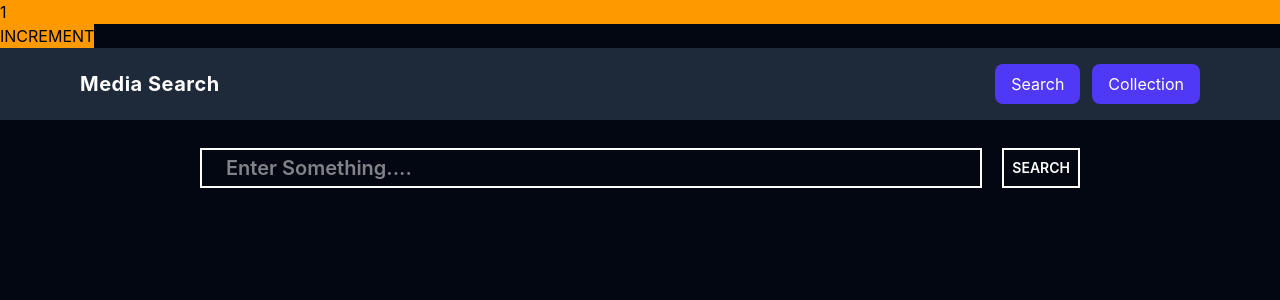
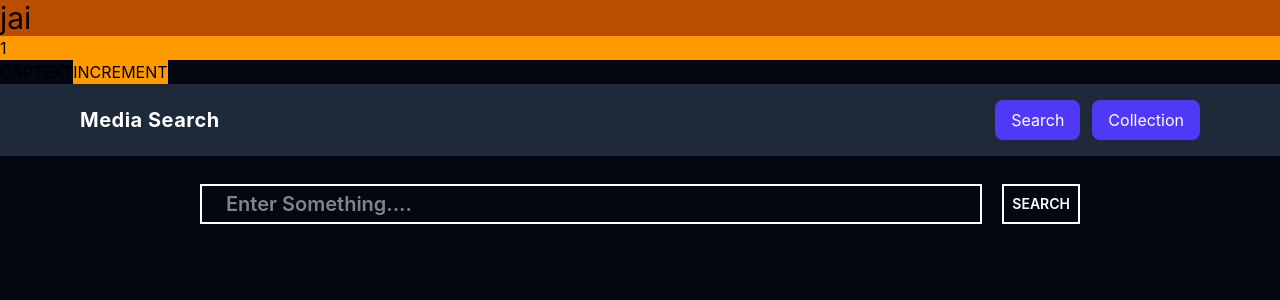
Before and after one commit to jai5027/FRONTEND_PRACTICE_REACTJS, a React (Vite) app: page / in a window 1280 px wide. Shown: the top 300 px of the page. Built offline with nearby package versions, Linux system fonts and the light colour scheme; no server answers.

Commit message:
zustand onway

```diff
--- a/src/App.jsx
+++ b/src/App.jsx
@@ -7,16 +7,14 @@ import Home from "./pages/Home.jsx"
 import useCreate from "../src/zustand.js"
 
 function App() {
-const state = useCreate()
-
-const BtnClick = () => {
-  state.increment()
-}
+const {count, increment, capital, name} = useCreate()
 
   return (
     <div>
-      <h1 className="bg-amber-500">{state.count}</h1>
-      <button className="bg-amber-500" onClick={BtnClick}>INCREMENT</button>
+      <h1 className="bg-amber-700 text-3xl">{name}</h1>
+      <h1 className="bg-amber-500">{count}</h1>
+      <button onClick={capital}>CAPTEXT</button>
+      <button className="bg-amber-500" onClick={increment}>INCREMENT</button>
       <Navbar />
  <div className='text-center h-full pb-10 text-sm font-semibold text-white bg-gray-950'>
   <Outlet />
--- a/src/zustand.js
+++ b/src/zustand.js
@@ -1,6 +1,6 @@
 import { create } from 'zustand'
 
-const useCreate = create((set) => {
+const useCreate = create((set, get) => {
     return {
         count: 1,
         name: 'jai',
@@ -8,6 +8,13 @@ const useCreate = create((set) => {
             set((state) => ({
                 count: state.count + 1
             }))
+        },
+
+        capital: () => {
+            const { name } = get()
+            set({
+                name: name.charAt(0).toUpperCase() + name.slice(1)
+            })
         }
     }
 })
```
